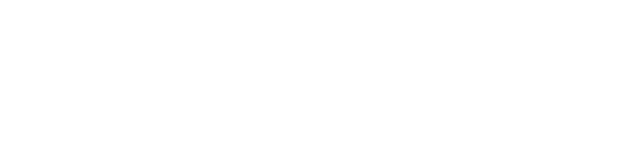
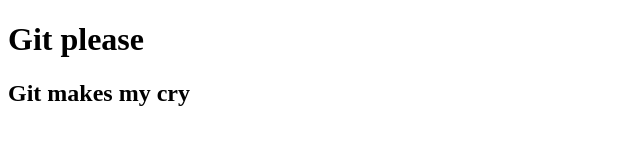
Before and after one commit to Wojciech1984/learning-git, a plain HTML site: page index.html in a window 1280 px wide. Shown: the whole page, without its empty margins (0-640 px from the left). Drawn offline with nearby package versions, Linux system fonts and the light colour scheme; files that its build step writes are made by us from their sources.

Commit message:
Add new tags title and h1 and h2

```diff
--- a/index.html
+++ b/index.html
@@ -3,7 +3,10 @@
   <head>
 	<link rel="stylesheet" type="text/css" href="style.css">
     <meta charset="UTF-8">
+    <title>Git is not git</title>
   </head>
   <body>
+  	<h1>Git please</h1>
+  	<h2>Git makes my cry</h2>
   </body>
 </html>
```
